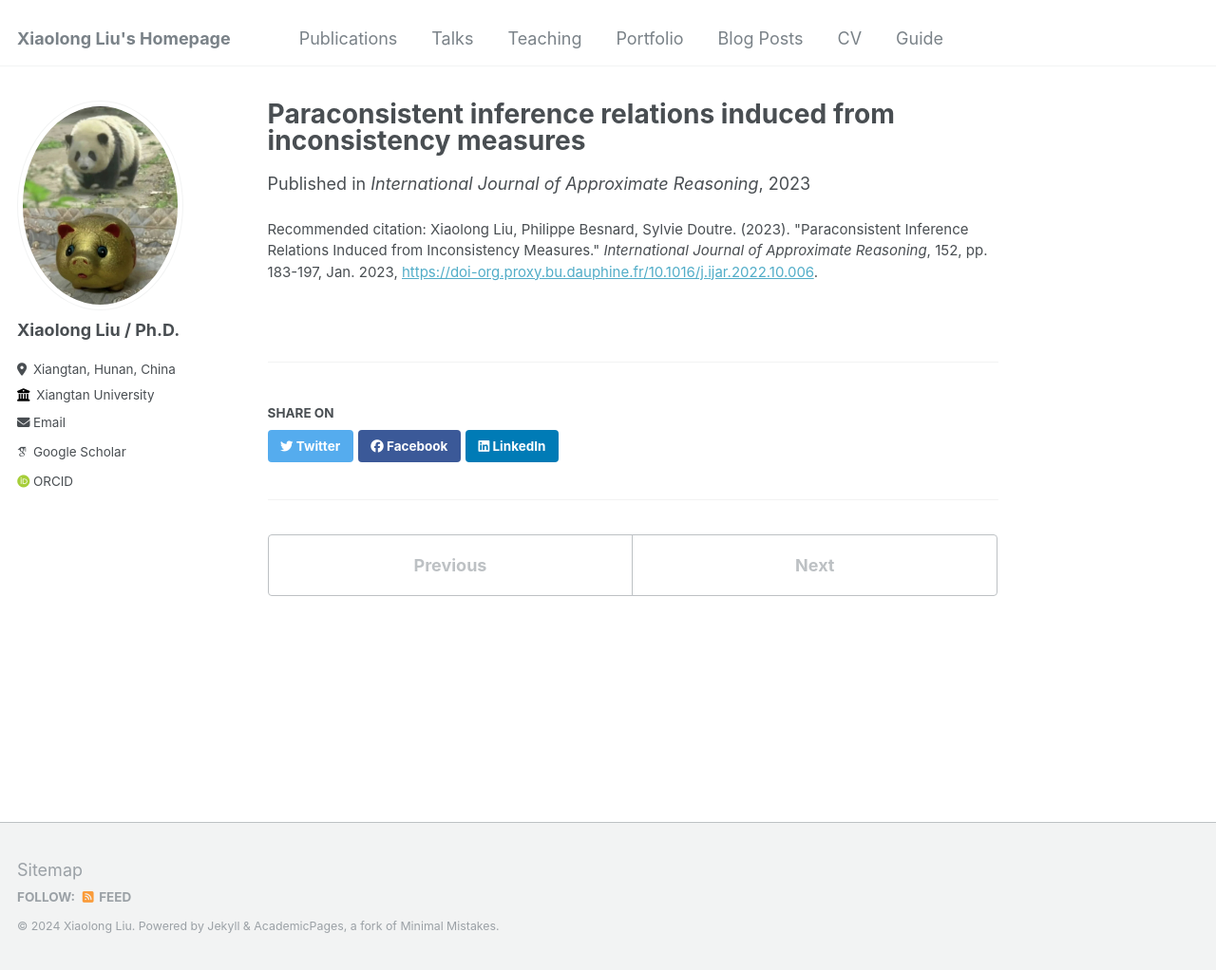
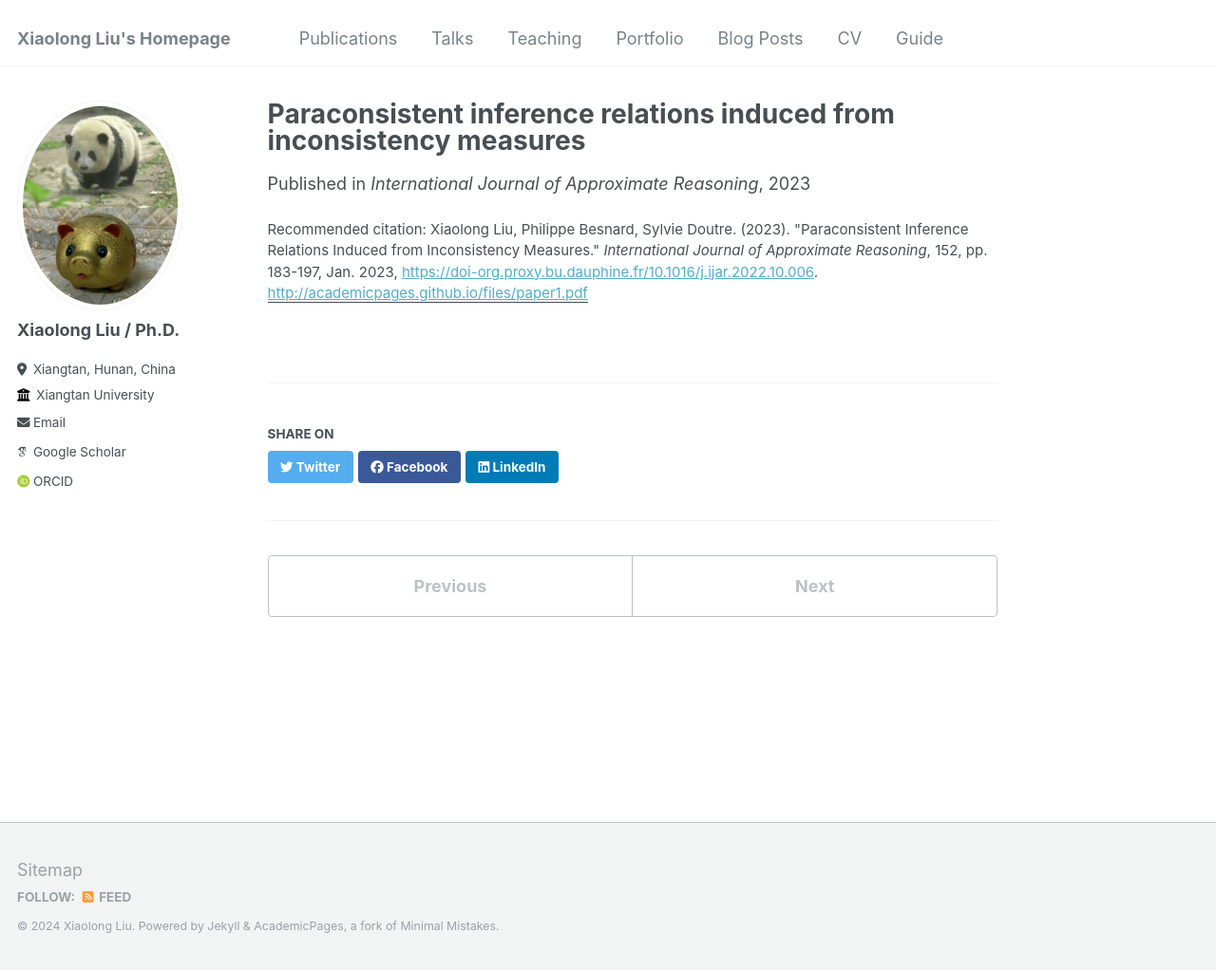
Before and after one commit to xiao-long-liu/xiao-long-liu.github.io, a Jekyll site: the page built from _publications/2023-01-paper-title-number-4.md, in a window 1280 px wide and 1022 px high. Shown: the whole window at 95% size. Built offline with Jekyll 4.4.1, drawn with Linux system fonts in a browser that asks for light colours; some web fonts are replaced; part of the change alters nothing that is shown.

Commit message:
Update 2023-01-paper-title-number-4.md

```diff
--- a/_publications/2023-01-paper-title-number-4.md
+++ b/_publications/2023-01-paper-title-number-4.md
@@ -5,7 +5,7 @@ permalink: /publication/2023-01-paper-title-number-1
 # excerpt: 'This paper is about the number 1. The number 2 is left for future work.'
 date: 2023-01-01
 venue: 'International Journal of Approximate Reasoning'
-# paperurl: 'http://academicpages.github.io/files/paper1.pdf'
+paperurl: 'http://academicpages.github.io/files/paper1.pdf'
 citation: 'Xiaolong Liu, Philippe Besnard, Sylvie Doutre. (2023). &quot;Paraconsistent Inference Relations Induced from Inconsistency Measures.&quot; <i>International Journal of Approximate Reasoning</i>, 152, pp. 183-197, Jan. 2023, <a href="https://doi-org.proxy.bu.dauphine.fr/10.1016/j.ijar.2022.10.006">https://doi-org.proxy.bu.dauphine.fr/10.1016/j.ijar.2022.10.006</a>.'
 ---
 
```
